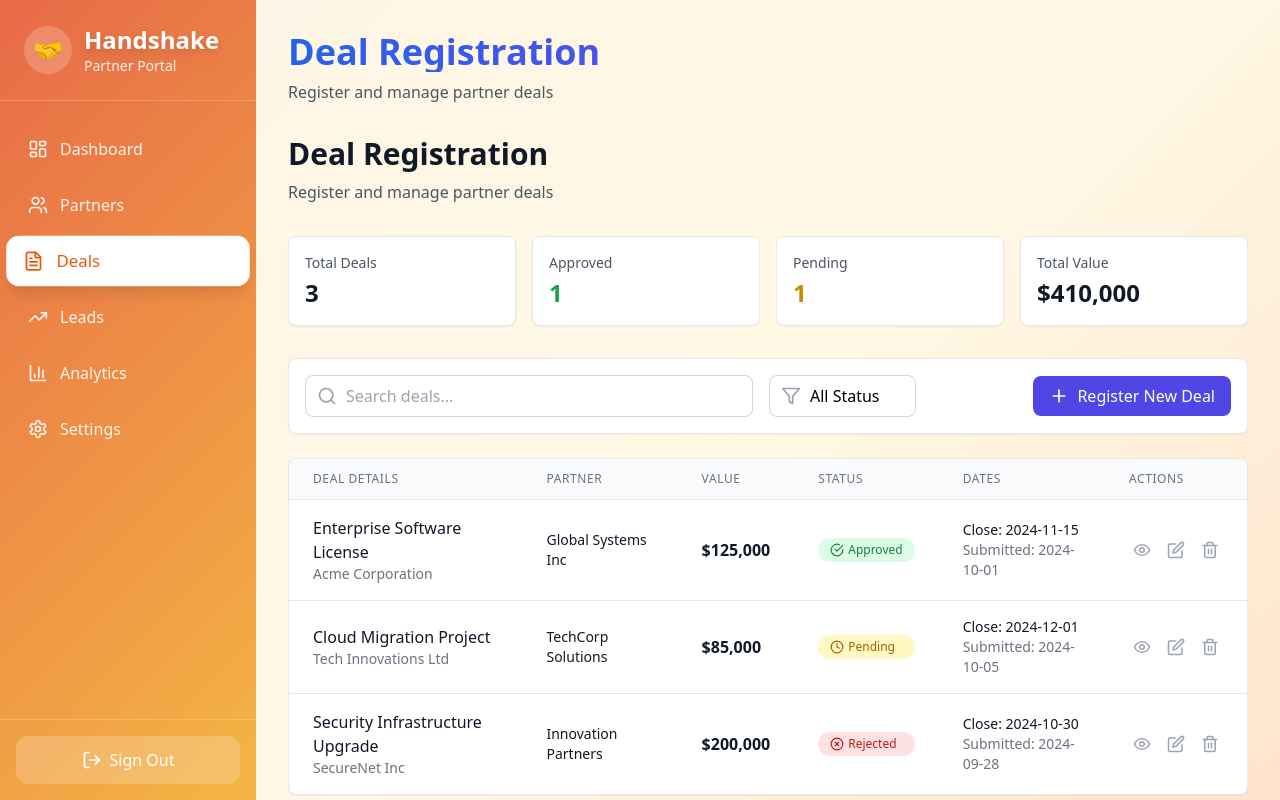
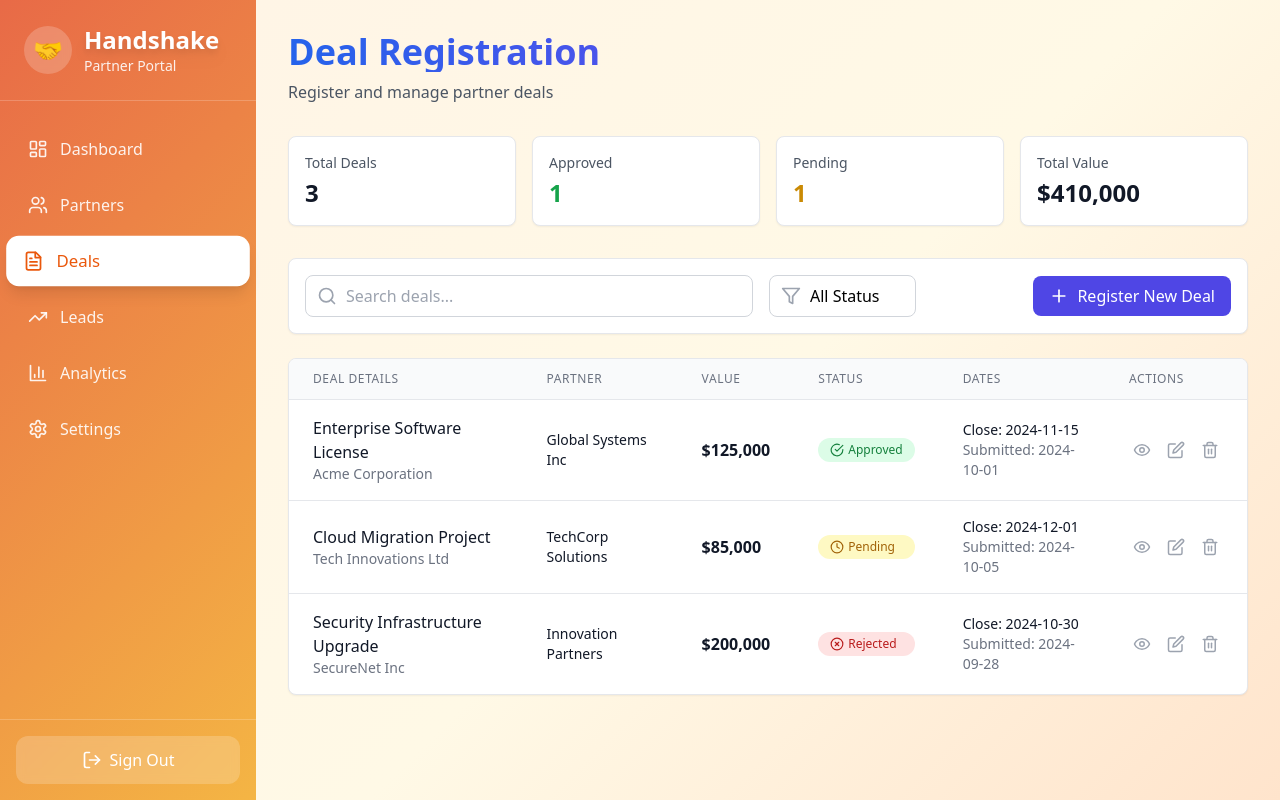
Before and after one commit to athurlow/handshake-partner-portal, a Next.js app: page /deals/registration in a window 1280 px wide. Built offline with nearby package versions, Linux system fonts and the light colour scheme; no server answers.

Commit message:
Remove duplicate headers from Partners and Deals pages

```diff
--- a/app/deals/registration/DealRegistrationTab.tsx
+++ b/app/deals/registration/DealRegistrationTab.tsx
@@ -103,11 +103,6 @@ export default function DealRegistration() {
     <div className="p-8">
       <div className="mb-8">
         <h1 className="text-4xl font-bold mb-2 bg-gradient-to-r from-blue-600 to-purple-600 bg-clip-text text-transparent">Deal Registration</h1>
-        <p className="text-gray-600">Register and manage partner deals</p>
-      </div>
-
-      <div className="mb-8">
-        <h1 className="text-3xl font-bold text-gray-900 mb-2">Deal Registration</h1>
         <p className="text-gray-600">Register and manage partner deals</p>
       </div>
 
```
